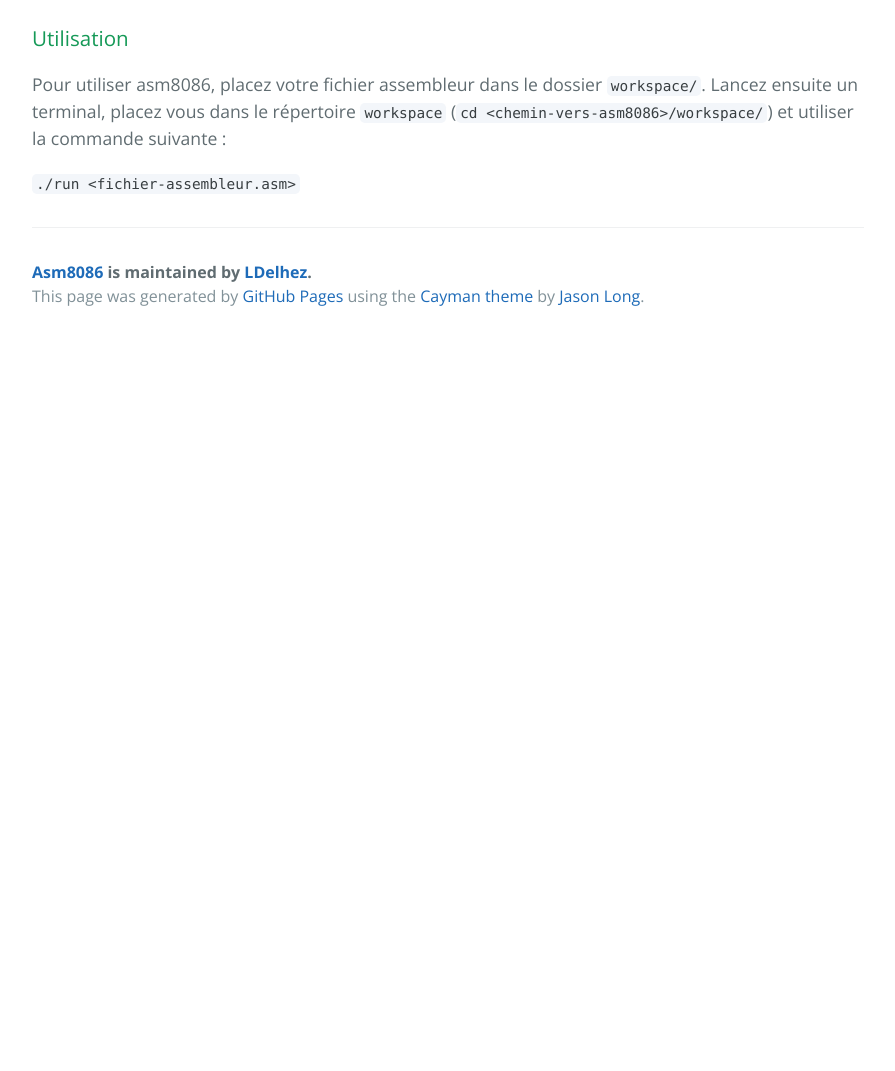
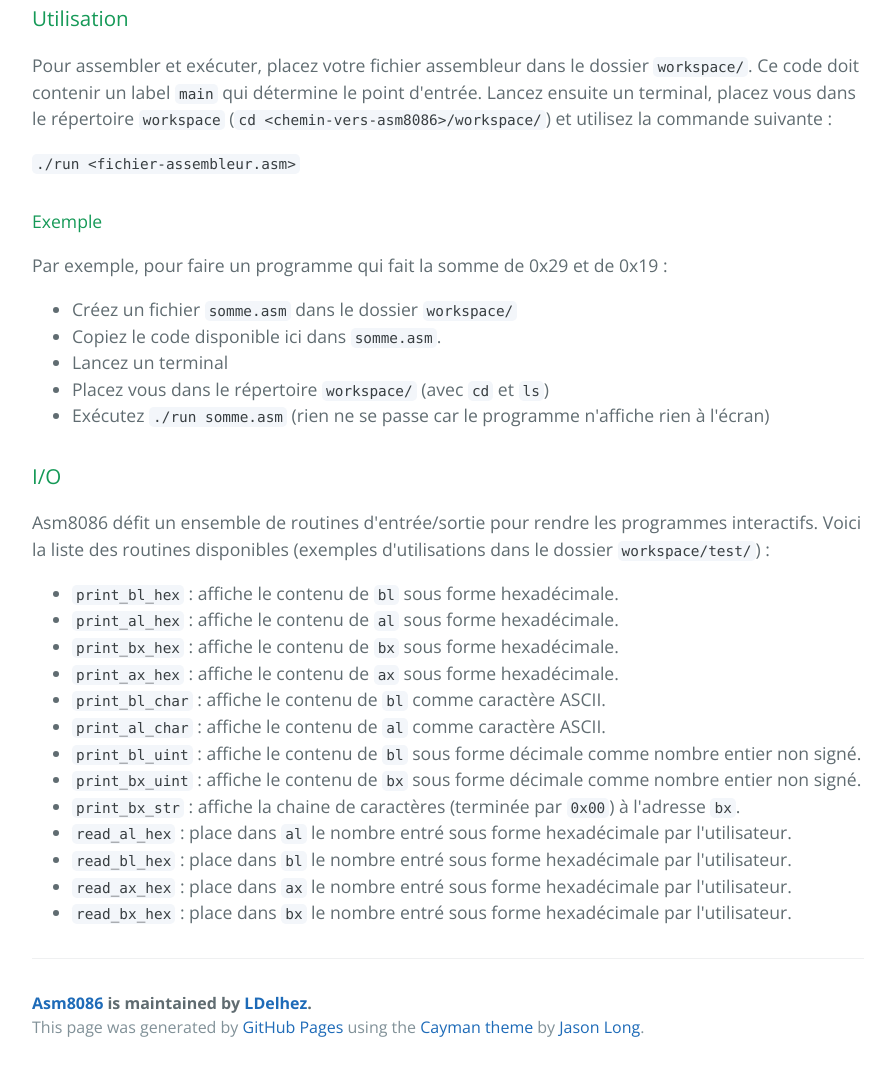
Before and after one commit to LDelhez/asm8086, a plain HTML site: page index.html in a window 1280 px wide. Shown: the part 1474-2545 px from the top of the page, without its empty margins (192-1087 px from the left). Before the commit the page ends 1814 px from the top, so only its background shows below. Drawn offline with nearby package versions, Linux system fonts and the light colour scheme.

Commit message:
Add routines

```diff
--- a/index.html
+++ b/index.html
@@ -12,10 +12,11 @@
   <body>
     <section class="page-header">
       <h1 class="project-name">Asm8086</h1>
-      <h2 class="project-tagline"></h2>
-      <a href="https://github.com/LDelhez/asm8086" class="btn">View on GitHub</a>
+      <h2 class="project-tagline">Assemblez et exécutez simplement.</h2>
+<!--      <a href="https://github.com/LDelhez/asm8086" class="btn">View on GitHub</a>
       <a href="https://github.com/LDelhez/asm8086/zipball/master" class="btn">Download .zip</a>
       <a href="https://github.com/LDelhez/asm8086/tarball/master" class="btn">Download .tar.gz</a>
+-->
     </section>
 
     <section class="main-content">
@@ -78,14 +79,50 @@
 <h3>
 <a id="utilisation" class="anchor" href="#utilisation" aria-hidden="true"><span aria-hidden="true" class="octicon octicon-link"></span></a>Utilisation</h3>
 <p>
-Pour utiliser asm8086, placez votre fichier assembleur dans le dossier <code>workspace/</code>.
-Lancez ensuite un terminal, placez vous dans le répertoire <code>workspace</code> (<code>cd &lt;chemin-vers-asm8086&gt;/workspace/</code>) et utiliser la commande suivante :
+Pour assembler et exécuter, placez votre fichier assembleur dans le dossier <code>workspace/</code>.
+Ce code doit contenir un label <code>main</code> qui détermine le point d'entrée.
+Lancez ensuite un terminal, placez vous dans le répertoire <code>workspace</code> (<code>cd &lt;chemin-vers-asm8086&gt;/workspace/</code>) et utilisez la commande suivante :
 </p>
 <p>
   <code>./run &lt;fichier-assembleur.asm&gt;</code>
 </p>
 
+<h4>Exemple</h4>
+<p>
+  Par exemple, pour faire un programme qui fait la somme de 0x29 et de 0x19 :
+</p>
+<ul>
+  <li>Créez un fichier <code>somme.asm</code> dans le dossier <code>workspace/</code></li>
+  <li>Copiez le code disponible ici dans <code>somme.asm</code>.</li>
+  <li>Lancez un terminal</li>
+  <li>Placez vous dans le répertoire <code>workspace/</code> (avec <code>cd</code> et <code>ls</code>)</li>
+  <li>Exécutez <code>./run somme.asm</code> (rien ne se passe car le programme n'affiche rien à l'écran)</li>
+</ul>
 
+<h3>
+<a id="rout" class="anchor" href="#routines" aria-hidden="true"><span aria-hidden="true" class="octicon octicon-link"></span></a>I/O</h3>
+<p>
+  Asm8086 défit un ensemble de routines d'entrée/sortie pour rendre les programmes interactifs.
+  Voici la liste des routines disponibles (exemples d'utilisations dans le dossier <code>workspace/test/</code>) :
+</p>
+<p>
+  <ul>
+    <li><code>print_bl_hex</code> : affiche le contenu de <code>bl</code> sous forme hexadécimale.</li>
+    <li><code>print_al_hex</code> : affiche le contenu de <code>al</code> sous forme hexadécimale.</li>
+    <li><code>print_bx_hex</code> : affiche le contenu de <code>bx</code> sous forme hexadécimale.</li>
+    <li><code>print_ax_hex</code> : affiche le contenu de <code>ax</code> sous forme hexadécimale.</li>
+    <li><code>print_bl_char</code> : affiche le contenu de <code>bl</code> comme caractère ASCII.</li>
+    <li><code>print_al_char</code> : affiche le contenu de <code>al</code> comme caractère ASCII.</li>
+    <li><code>print_bl_uint</code> : affiche le contenu de <code>bl</code> sous forme décimale comme nombre entier non signé.</li>
+    <li><code>print_bx_uint</code> : affiche le contenu de <code>bx</code> sous forme décimale comme nombre entier non signé.</li>
+    <li><code>print_bx_str</code> : affiche la chaine de caractères (terminée par <code>0x00</code>) à l'adresse <code>bx</code>.</li>
+    <li><code>read_al_hex</code> : place dans <code>al</code> le nombre entré sous forme hexadécimale par l'utilisateur.</li>
+    <li><code>read_bl_hex</code> : place dans <code>bl</code> le nombre entré sous forme hexadécimale par l'utilisateur.</li>
+    <li><code>read_ax_hex</code> : place dans <code>ax</code> le nombre entré sous forme hexadécimale par l'utilisateur.</li>
+    <li><code>read_bx_hex</code> : place dans <code>bx</code> le nombre entré sous forme hexadécimale par l'utilisateur.</li>
+
+  </ul>
+</p>
       <footer class="site-footer">
         <span class="site-footer-owner"><a href="https://github.com/LDelhez/asm8086">Asm8086</a> is maintained by <a href="https://github.com/LDelhez">LDelhez</a>.</span>
 
```
